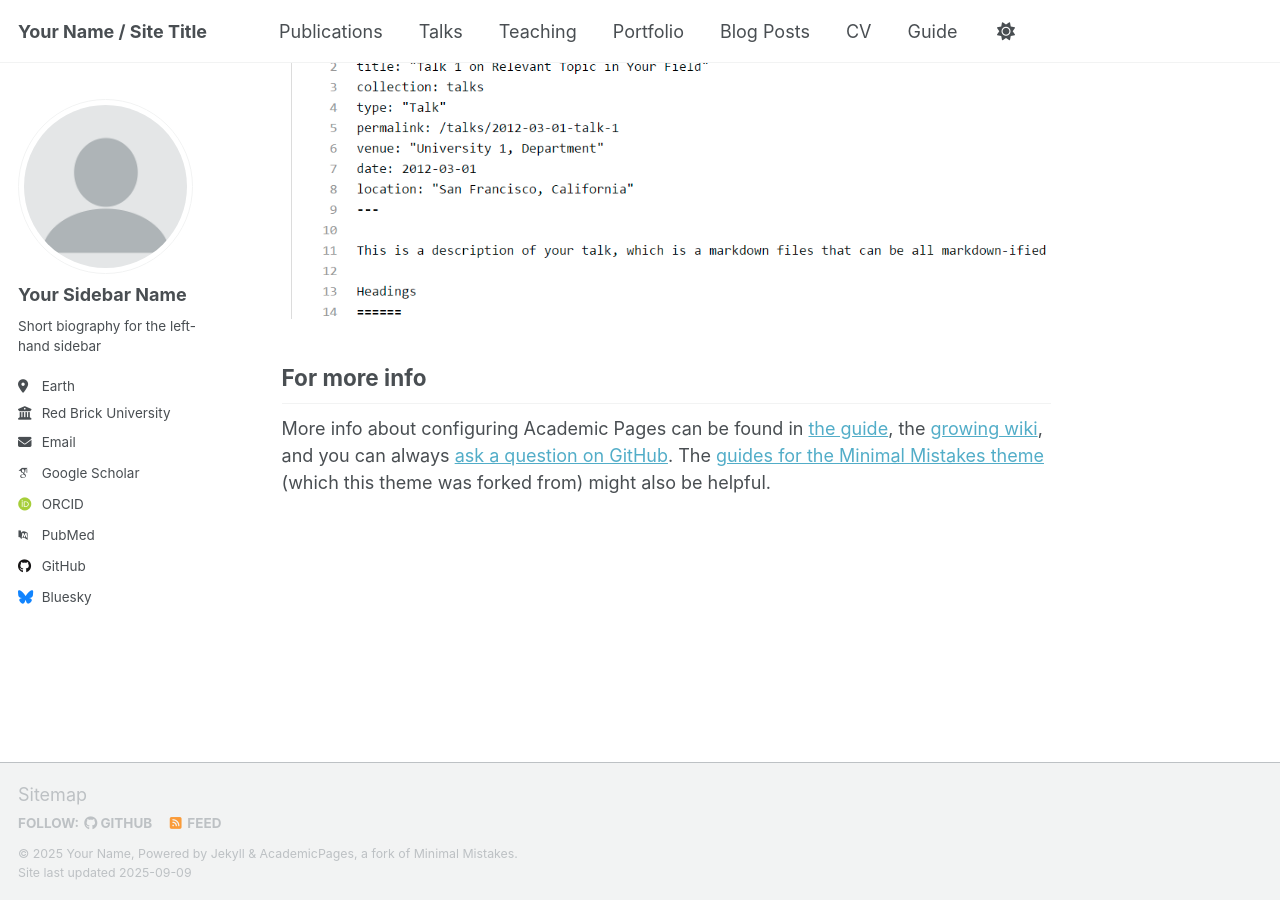
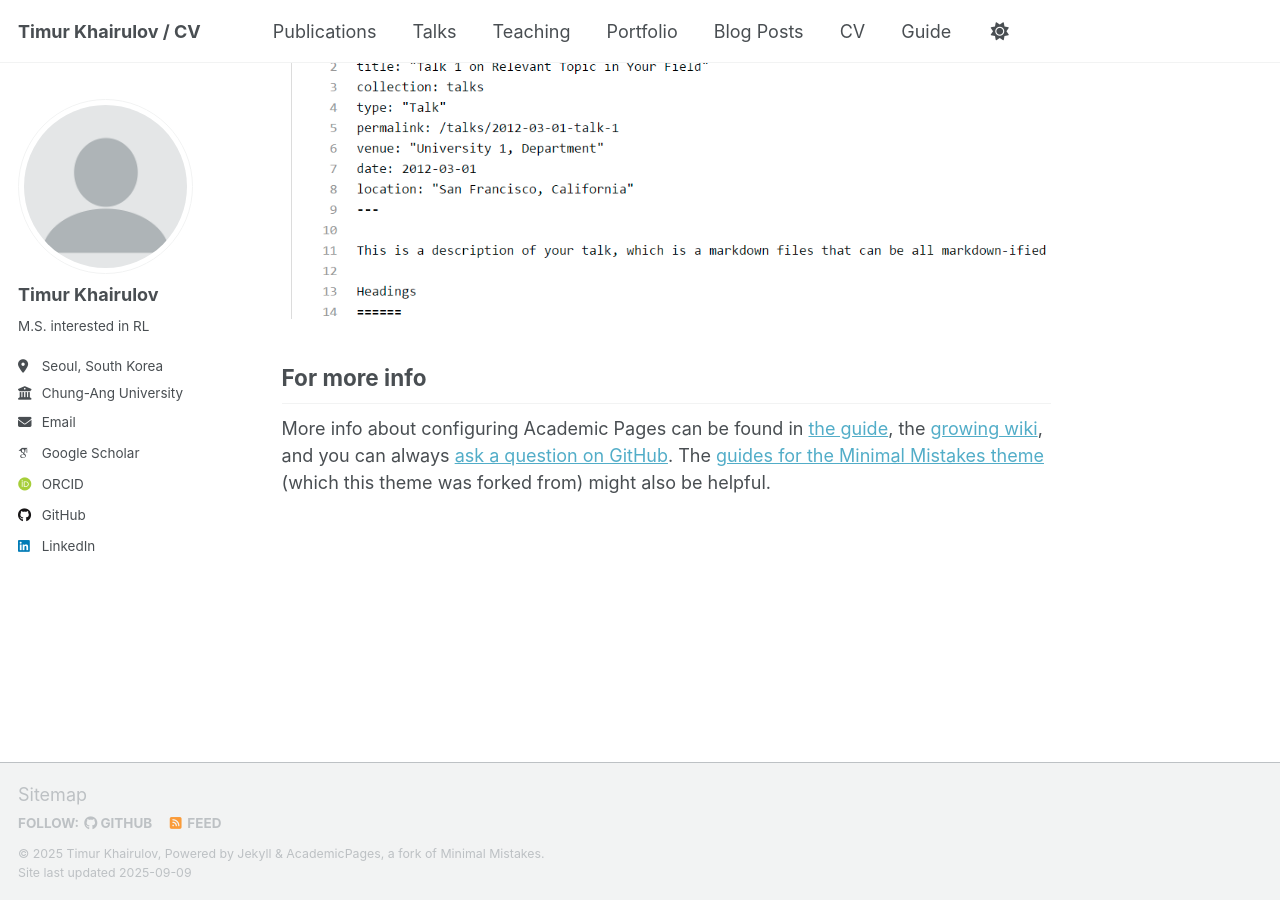
Before and after one commit to KhrTim/KhrTim.github.io, a Jekyll site: the page built from _pages/about.md, in a window 1280 px wide and 900 px high, scrolled down 2880 px. Built offline with Jekyll 4.4.1, drawn with Linux system fonts in a browser that asks for light colours; some web fonts are replaced; a script that is not in the unit is left out.

Commit message:
Change basic info

```diff
--- a/_config.yml
+++ b/_config.yml
@@ -9,13 +9,13 @@
 # Basic Site Settings
 locale                   : "en-US"
 site_theme               : "default" # Currently available options are "default", "air"
-title                    : "Your Name / Site Title"
+title                    : "Timur Khairulov / CV"
 title_separator          : "-"
-name                     : &name "Your Name"
-description              : &description "personal description"
-url                      : https://academicpages.github.io # the base hostname & protocol for your site e.g. "https://[your GitHub username].github.io" or if you already have some other page hosted on Github then use "https://[your GitHub username].github.io/[Your Repo Name]"
+name                     : &name "Timur Khairulov"
+description              : &description "M.S. Student at Chung-Ang University"
+url                      : https://khrtim.github.io/ # the base hostname & protocol for your site e.g. "https://[your GitHub username].github.io" or if you already have some other page hosted on Github then use "https://[your GitHub username].github.io/[Your Repo Name]"
 baseurl                  : "" # the subpath of your site, e.g. "/blog"
-repository               : "academicpages/academicpages.github.io"
+repository               : "KhrTim/KhrTim.github.io"
 
 # Site Author - The following control what appear as part of the author content on the side bar.
 #               If a field is blank the icon and link will not appear, otherwise it will be shown.
@@ -23,23 +23,23 @@ repository               : "academicpages/academicpages.github.io"
 author:
   # Biographic information
   avatar           : "profile.png"
-  name             : "Your Sidebar Name"
+  name             : "Timur Khairulov"
   pronouns         : # example: "she/her"
-  bio              : "Short biography for the left-hand sidebar"
-  location         : "Earth"
-  employer         : "Red Brick University"
+  bio              : "M.S. interested in RL"
+  location         : "Seoul, South Korea"
+  employer         : "Chung-Ang University"
   uri              : # URL
-  email            : "none@example.org"
+  email            : "timurkhairulov@cau.ac.kr"
 
   # Academic websites
   academia         : # URL
   arxiv            : # URL - Update with the correct link to your profile
-  googlescholar    : "https://scholar.google.com/citations?user=PS_CX0AAAAAJ"
+  googlescholar    : "https://scholar.google.com/citations?user=-XrW5PAAAAAJ"
   inspire-hep      : # URL
   impactstory      : # URL
-  orcid            : "http://orcid.org/yourorcidurl"
+  orcid            : "https://orcid.org/0009-0005-2018-9204"
   semantic         : # URL
-  pubmed           : "https://www.ncbi.nlm.nih.gov/pubmed/?term=john+snow"
+  pubmed           : # URL
   researchgate     : # URL
   scopus           : # URL
 
@@ -47,13 +47,13 @@ author:
   bitbucket        : # Username - Update with your username on the site
   codepen          : # Username
   dribbble         : # Username
-  github           : "academicpages"
+  github           : "KhrTim"
   kaggle           : # Username
   stackoverflow    : # User number or user number and name (i.e., use "1" or "1/jeff-atwood")
 
   # Social media
   artstation       : # Username
-  bluesky          : "bsky.app" # Replace this with you Bluesky username
+  bluesky          : #"bsky.app" # Replace this with you Bluesky username
   facebook         : # Username
   flickr           : # Username
   foursquare       : # Username
@@ -62,7 +62,7 @@ author:
   keybase          : # Username
   instagram        : # Username
   lastfm           : # Username
-  linkedin         : # Username
+  linkedin         : timur-khairulov-b09791250
   mastodon         : # URL
   medium           : # URL
   pinterest        : # Username
```
